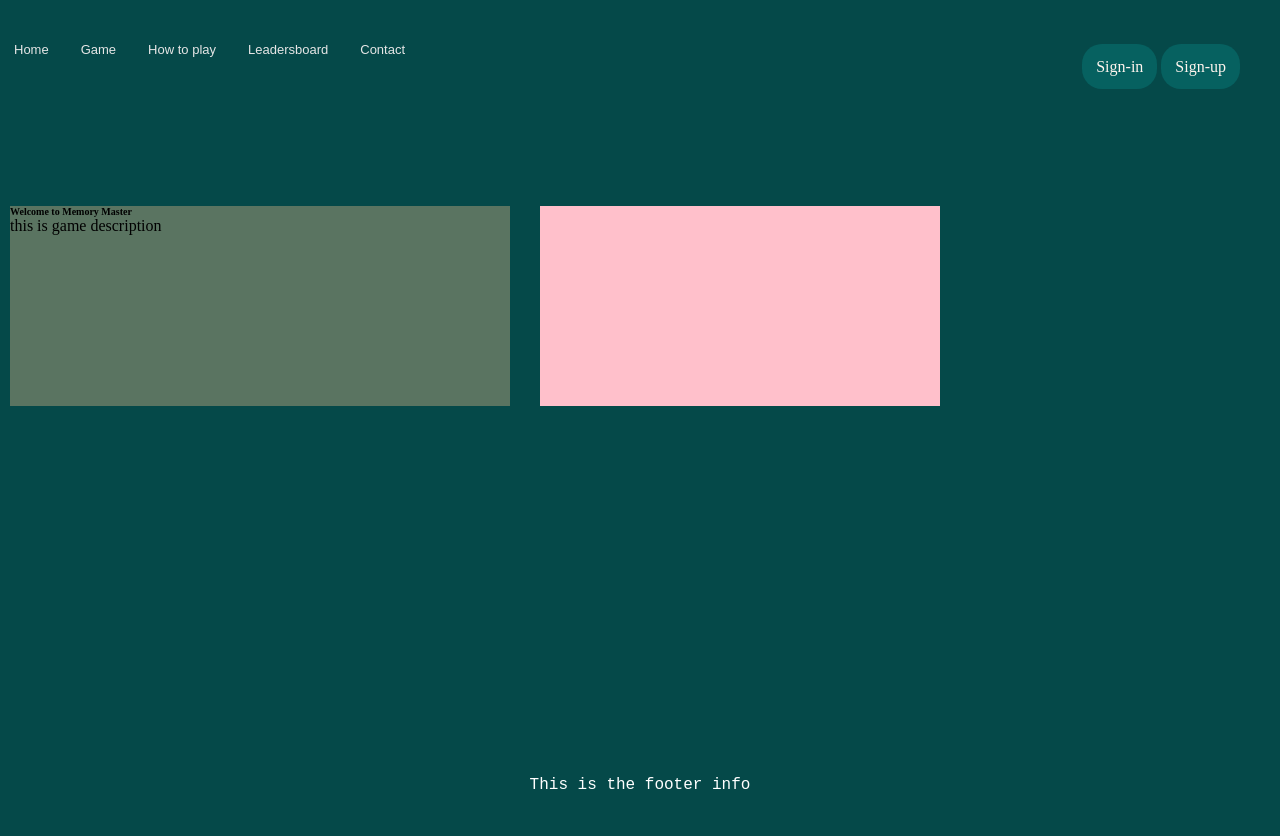
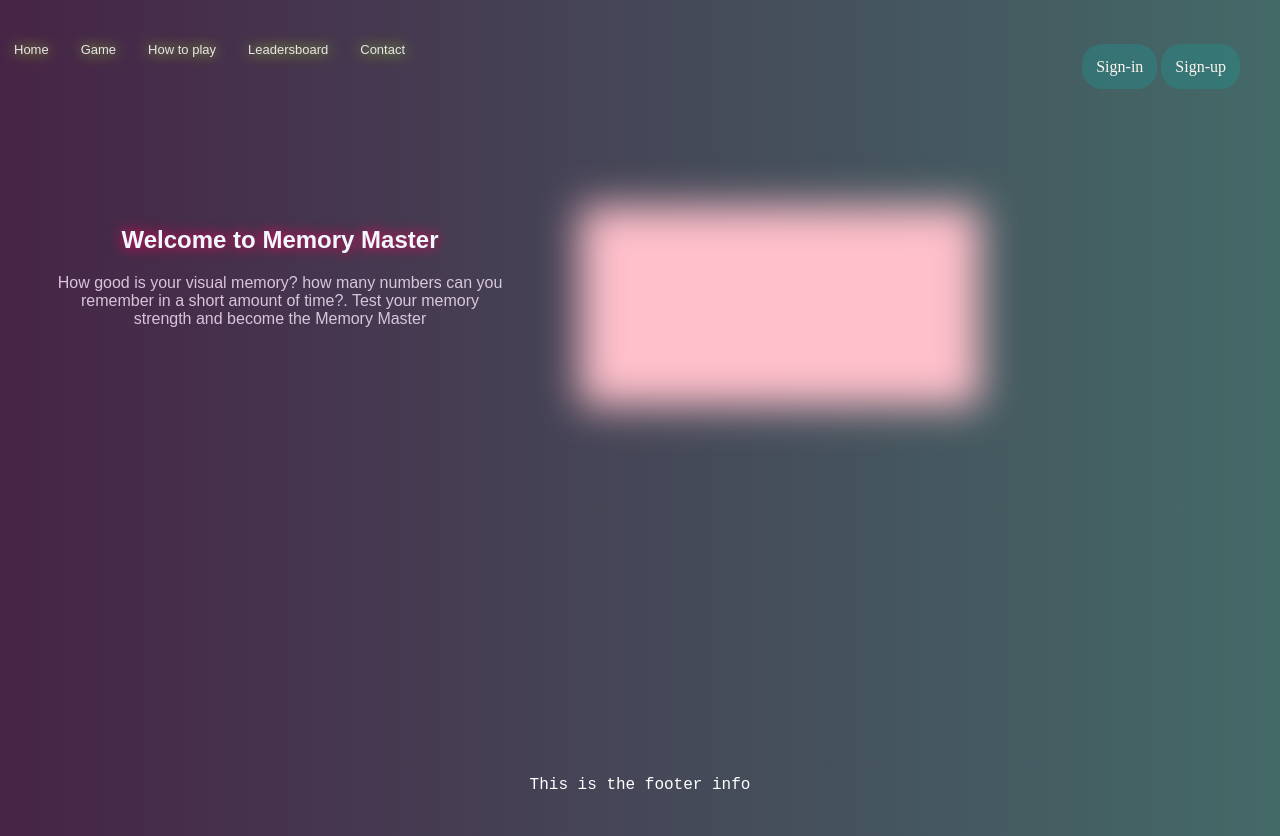
Before and after one commit to SohailMG/GameWebsite, a PHP site: page / in a window 1280 px wide. Run offline with PHP 8.4, Linux system fonts and the light colour scheme.

Commit message:
added glowing effect to nav bar and chnaged background color

```diff
--- a/index.php
+++ b/index.php
@@ -41,7 +41,7 @@
     <main>
             <div class="box1">
                 <h1>Welcome to Memory Master</h1>
-                <p>this is game description</p>
+                <p>How good is your visual memory? how many numbers can you remember in a short amount of time?. Test your memory strength and become the Memory Master</p>
             </div>
             <div class="box2"></div>
     </main>
--- a/style.css
+++ b/style.css
@@ -5,7 +5,7 @@
 
 body {
   width: 100%;
-  background-color: rgb(5, 73, 73);
+  background-image: linear-gradient(to right, rgb(70, 36, 70), rgb(68, 106, 104));
 }
 
 header {
@@ -19,10 +19,12 @@ header {
   color: rgb(230, 230, 230);
   font-family: Arial, Helvetica, sans-serif;
   font-size: 13px;
+  text-shadow: 0 0 14px greenyellow;
 }
 .navbar a:hover {
-  background-color: rgb(5, 41, 37);
+  background-color: rgb(97, 71, 90);
   border-radius: 20px;
+
 }
 .selected {
   width: 800px;
@@ -41,8 +43,9 @@ header {
   color: seashell;
 }
 .signbtns a:hover {
-  background-color: rgba(40, 151, 127, 0.692);
+  background-color: rgb(97, 71, 90);
   border-radius: 20px;
+  text-shadow: 0 0 14px greenyellow;
 }
 main {
   display: flex;
@@ -52,15 +55,27 @@ main {
   margin-bottom: auto;
 }
 .box1 {
+  text-align: center;
+  padding: 20px;
   position: relative;
   top: 30px;
   left: 10px;
   width: 500px;
   height: 200px;
-  background-color: rgba(222, 184, 135, 0.391);
+
 }
+
 .box1 h1 {
-  font-size: 10px;
+  color: aliceblue;
+  text-shadow: 0 0 14px #ff005b;
+  font-size: 24px;
+  font-family: Arial, Helvetica, sans-serif;
+}
+.box1 p {
+  padding: 20px;
+  font-size: 16px;
+  color: rgba(255, 237, 254, 0.79);
+  font-family: Arial, "Helvetica Neue", Helvetica, sans-serif;
 }
 .box2 {
   position: relative;
@@ -69,6 +84,7 @@ main {
   background-color: pink;
   width: 400px;
   height: 200px;
+  filter: blur(20px);
 }
 footer {
   text-align: center;
```
